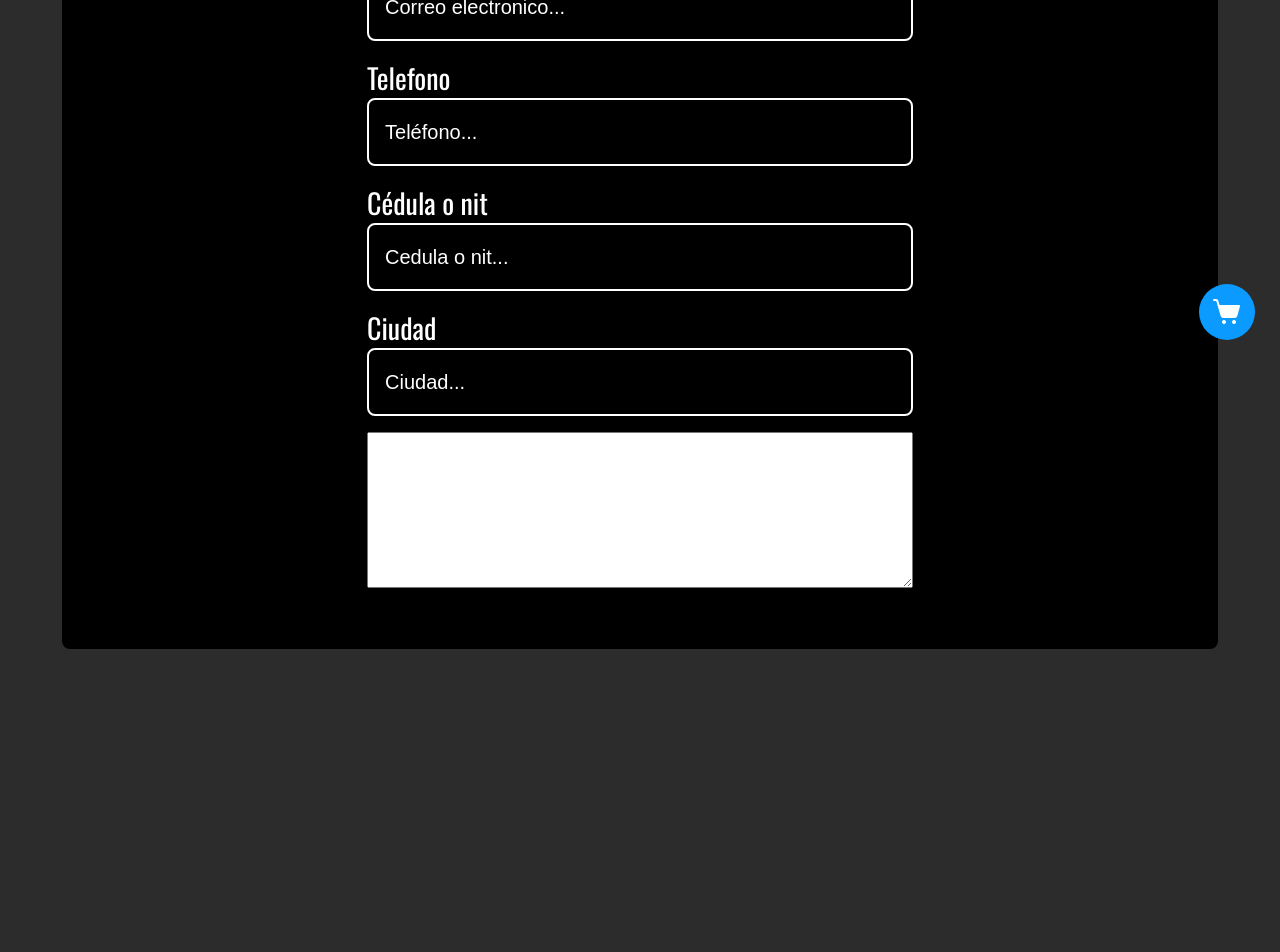
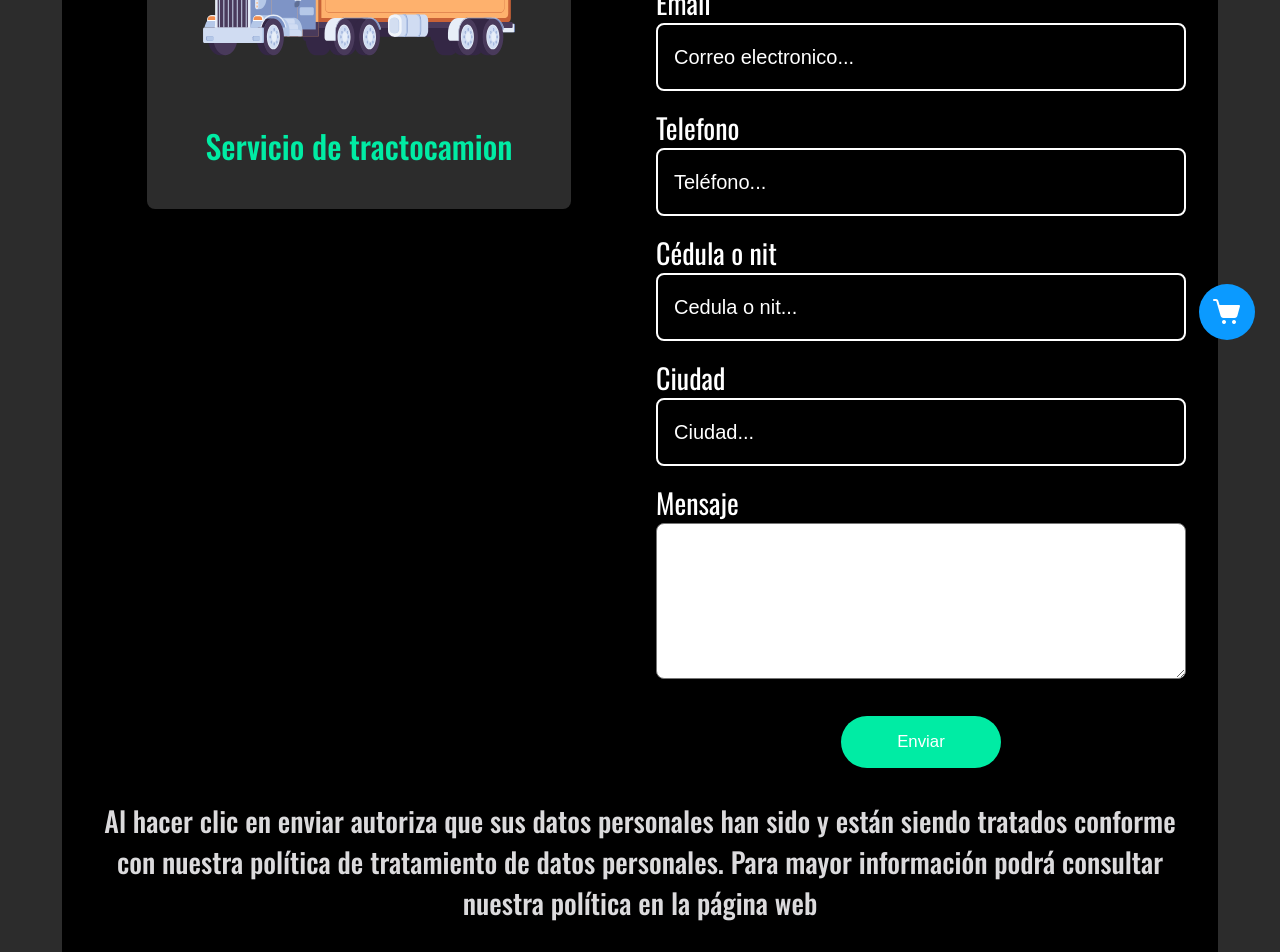
Before and after one commit to xllRoku/ctk, a React (Vite) app: page /quote/bike in a window 1280 px wide. Shown: the part 440-1392 px from the top of the page. Before the commit the page ends 1147 px from the top, so only its background shows below. Built offline with nearby package versions, Linux system fonts and the light colour scheme.

Commit message:
style quote form

```diff
--- a/src/pages/quote/Quote.tsx
+++ b/src/pages/quote/Quote.tsx
@@ -8,7 +8,7 @@ const Quote = () => {
         <h2>Nuestros servicios</h2>
         <div className="services">
           {quotes.map(({ title, image, path }) => (
-            <QuoteCard title={title} image={image} path={path} />
+            <QuoteCard key={title} title={title} image={image} path={path} />
           ))}
         </div>
       </div>
--- a/src/pages/quote/components/quote_form/QuoteForm.tsx
+++ b/src/pages/quote/components/quote_form/QuoteForm.tsx
@@ -1,4 +1,6 @@
 import { Link } from "react-router-dom";
+import tractocamion from "../../../../assets/images/quote/tractocamion.svg";
+import QuoteCard from "../quote_card/QuoteCard";
 
 const QuoteForm = () => {
   return (
@@ -10,6 +12,20 @@ const QuoteForm = () => {
           </Link>
           <h2>COTIZACION</h2>
         </div>
+        <div className="content-form">
+          <div className="quote-selected">
+            <div className="quote-selected-container">
+              <img src={tractocamion} alt="tractocamion" />
+              <p>Servicio de tractocamion</p>
+            </div>
+          </div>
+
+          {/* <QuoteCard
+            key="Rastreo de motos"
+            title="Rastreo de motos"
+            image={tractocamion}
+            path="motocicly"
+          /> */}
           <form className="modal-form">
             <div className="container-name">
               <label>Nombre</label>
@@ -32,14 +48,24 @@ const QuoteForm = () => {
               <input type="text" placeholder="Ciudad..." />
             </div>
             <div className="message">
+              <label>Mensaje</label>
               <textarea name="" id="" cols={30} rows={10}></textarea>
             </div>
-          <div>
-            <button className="btn-quote">
-              <input type="submit" value="Quiero más detalles" />
-            </button>
+            <div className="send">
+              <input
+                type="submit"
+                value="Enviar"
+                className="button-secundary"
+              />
             </div>
           </form>
+        </div>
+        <p>
+          Al hacer clic en enviar autoriza que sus datos personales han sido y
+          están siendo tratados conforme con nuestra política de tratamiento de
+          datos personales. Para mayor información podrá consultar nuestra
+          política en la página web
+        </p>
       </div>
     </div>
   );
--- a/src/sass/components/Buttons/_button-secundary.scss
+++ b/src/sass/components/Buttons/_button-secundary.scss
@@ -4,4 +4,5 @@
   padding: 1rem 2rem;
   font-size: 1.05rem;
   color: white;
+  cursor: pointer;
 }
--- a/src/sass/pages/Home/Hero/_modal.scss
+++ b/src/sass/pages/Home/Hero/_modal.scss
@@ -23,12 +23,37 @@ div.container-modal {
       }
       h2 {
         width: 100%;
-        margin: 0;
+      }
+    }
+
+    div.content-form {
+      display: grid;
+      grid-template-columns: repeat(2, 1fr);
+      gap: var(--gap-100);
+
+      div.quote-selected {
+        margin-top: var(--space-100);
+
+        div.quote-selected-container {
+          width: 80%;
+          margin-inline: auto;
+          background-color: var(--bgk-body);
+          border-radius: 0.5rem;
+          padding: 0.5rem;
+          img {
+            width: 20rem;
+            margin-inline: auto;
+          }
+          p {
+            font-size: 2rem;
+            text-align: center;
+            color: var(--color-secundary);
+          }
         }
       }
 
       form.modal-form {
-      width: 50%;
+        width: 100%;
         height: 100%;
         margin-inline: auto;
       }
@@ -61,14 +86,34 @@ div.container-modal {
         }
       }
 
-    div.message textarea {
-      width: 100%;
+      div.message {
+        label {
+          color: white;
+          font-size: 1.75rem;
+        }
+        textarea {
+          border-radius: 0.5rem;
+        }
+      }
+
+      div.send {
+        display: flex;
+        justify-content: center;
+        margin-top: 2rem;
+        input {
+          width: 10rem;
         }
       }
     }
 
-button.btn-more-detail {
-  background-color: var(--bgk-btn-secundary);
-  padding: 1rem;
-  border-radius: 0.5rem;
+    div.message textarea {
+      width: 100%;
     }
+
+    p {
+      margin-top: 2rem;
+      text-align: center;
+      font-size: 1.75rem;
+    }
+  }
+}
```
Lines whose indentation alone changed are shown as unchanged.
